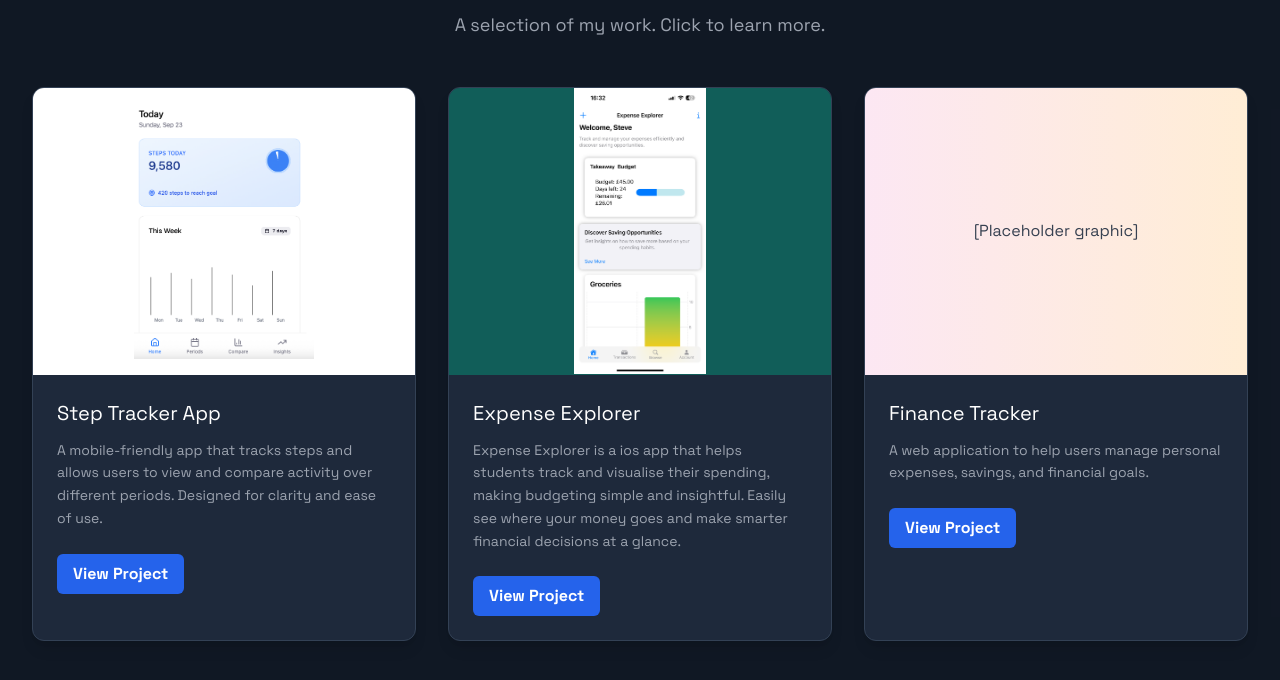
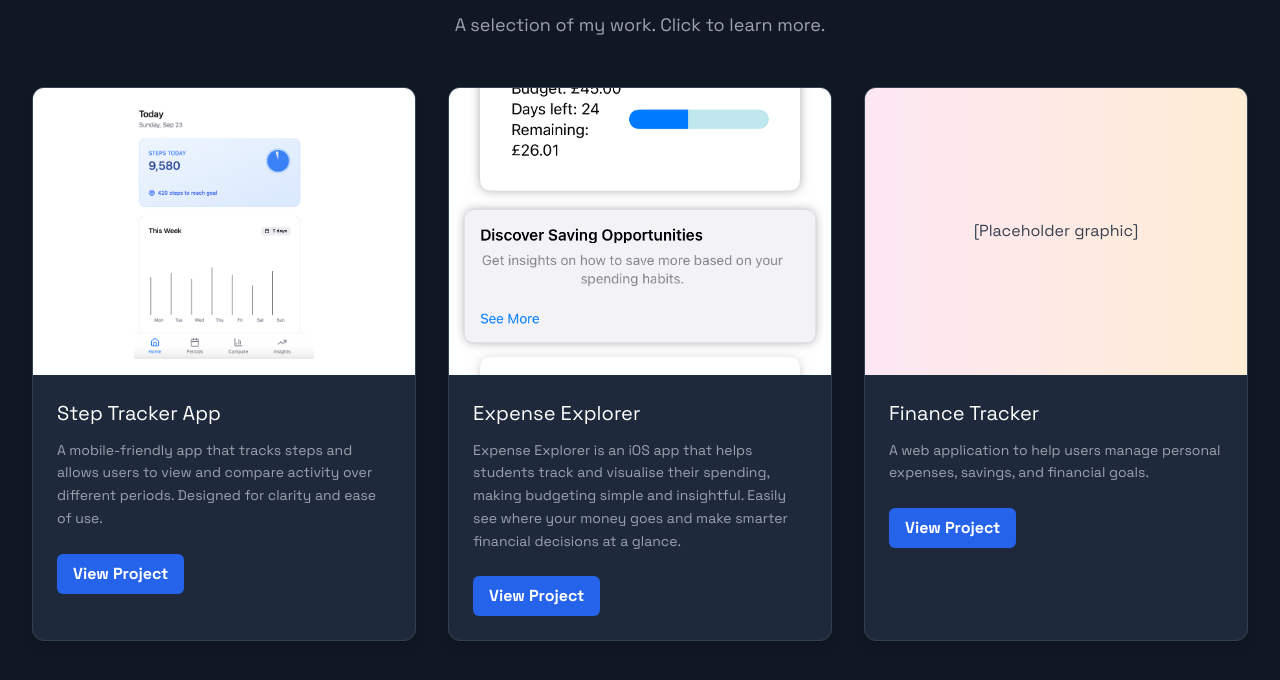
Before and after one commit to ishaaqWVG972/ishaaqWVG972.github.io, a website: page index.html in a window 1280 px wide. Shown: the part 654-1334 px from the top of the page. Drawn offline with nearby package versions, Linux system fonts and the light colour scheme.

Commit message:
new udpate
new update

```diff
--- a/index.html
+++ b/index.html
@@ -100,18 +100,22 @@
               </div>
 
               <!-- Expense Explorer -->
+             <!-- Expense Explorer -->
 <div class="group bg-slate-800 border border-slate-700 rounded-xl shadow-lg overflow-hidden">
   <div class="aspect-[4/3] bg-teal-800 flex items-center justify-center">
-                  <img src="public/expense-explorer.PNG" alt="Expense Explorer Screenshot"  class="w-auto max-w-full h-full object-contain" />
+    <img src="public/expense-explorer.PNG"
+         alt="Expense Explorer Screenshot"
+         class="w-full h-full object-cover" />
   </div>
   <div class="p-6">
     <h3 class="text-white text-xl mb-3">Expense Explorer</h3>
     <p class="text-gray-400 text-sm leading-relaxed mb-6">
-                    Expense Explorer is a ios app that helps students track and visualise their spending, making budgeting simple and insightful. Easily see where your money goes and make smarter financial decisions at a glance.
+      Expense Explorer is an iOS app that helps students track and visualise their spending, making budgeting simple and insightful. Easily see where your money goes and make smarter financial decisions at a glance.
     </p>
     <button class="bg-blue-600 hover:bg-blue-700 text-white rounded-md px-4 py-2 font-semibold">View Project</button>
   </div>
 </div>
+
 
               <!-- Finance Tracker -->
               <div class="group bg-slate-800 border border-slate-700 rounded-xl shadow-lg overflow-hidden">
```
Lines whose indentation alone changed are shown as unchanged.
